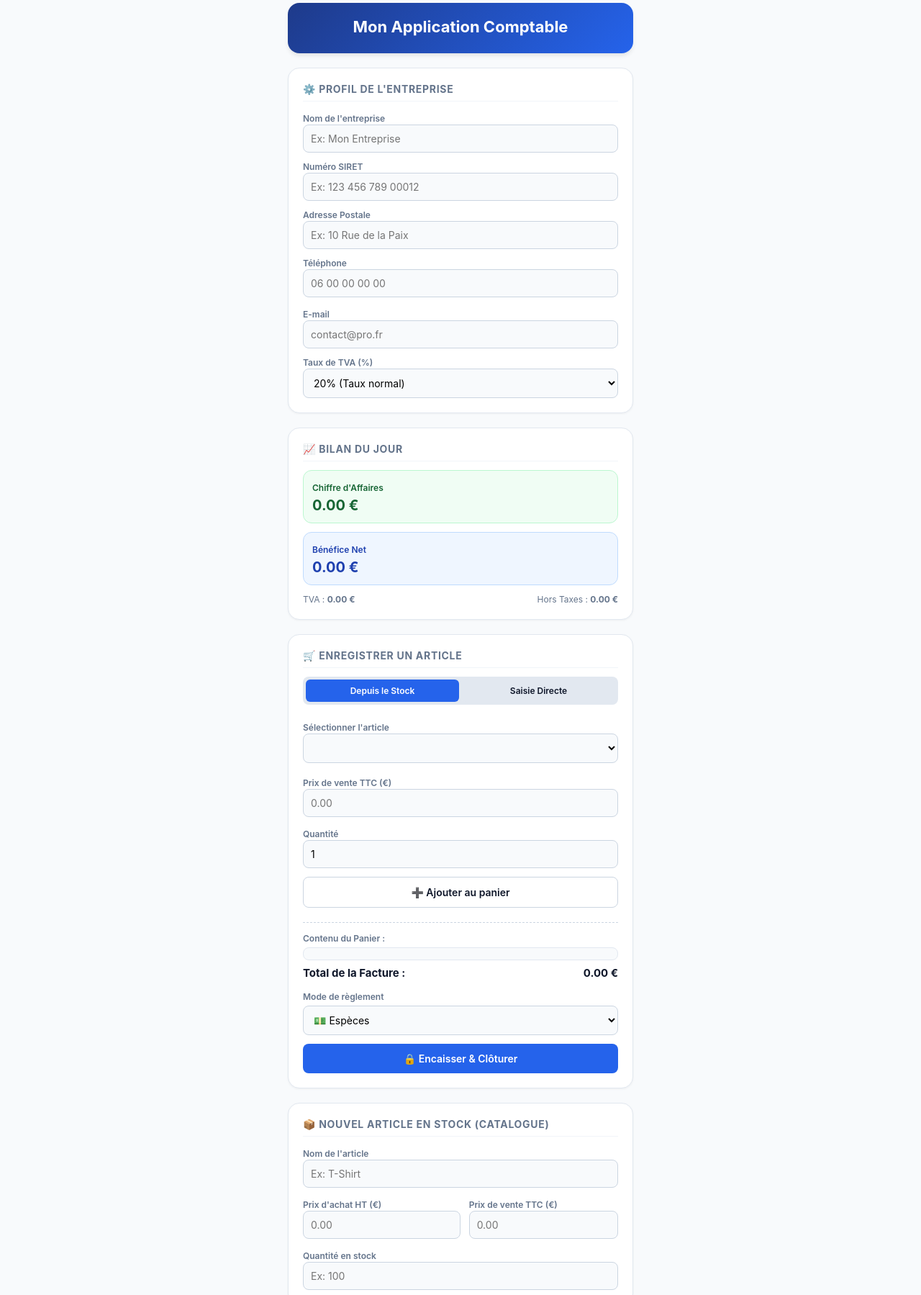
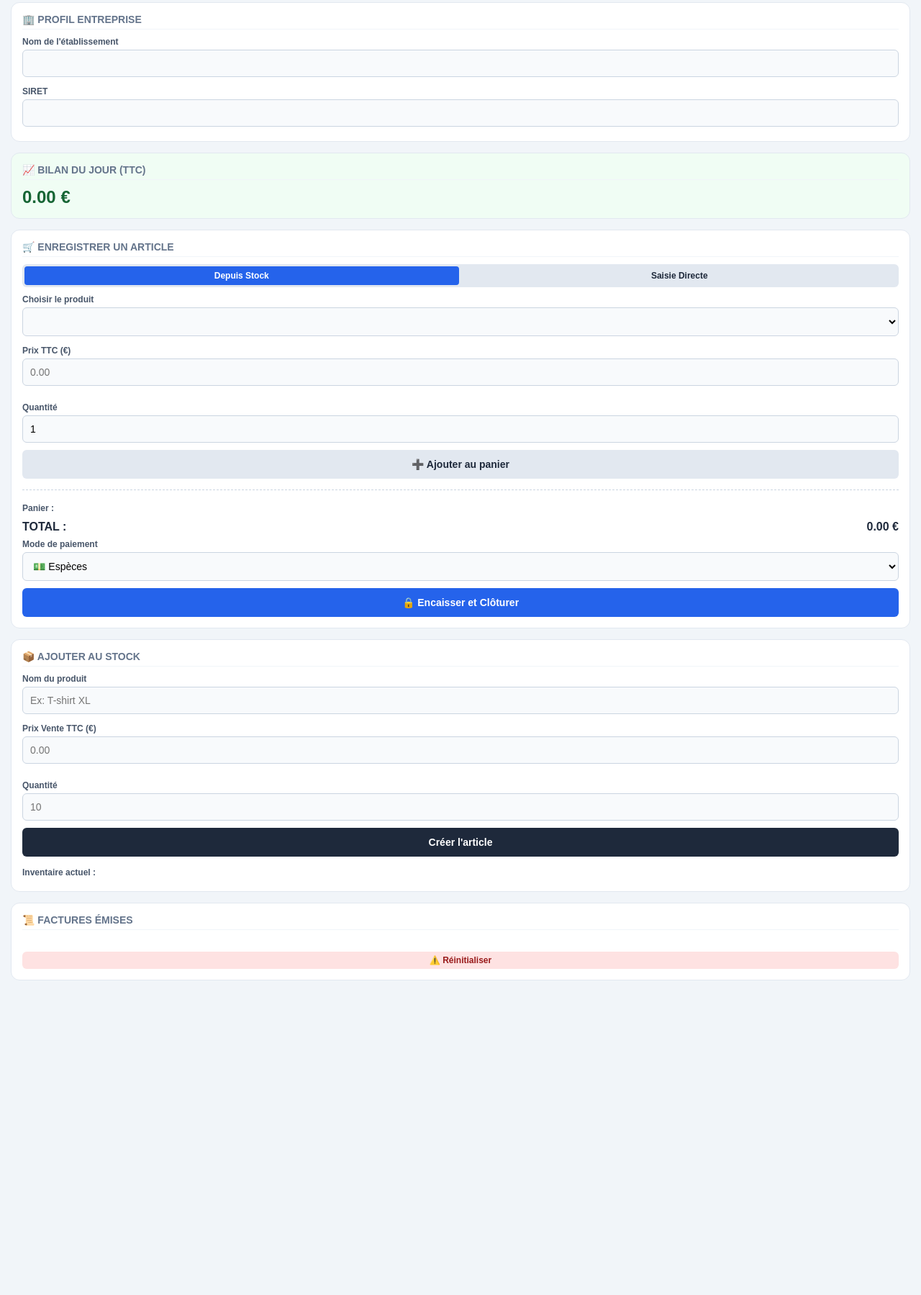
Before and after one commit to azertyiago-dotcom/Monappcompta, a website: page index.html in a window 1280 px wide. Shown: the part 12-1811 px from the top of the page at 72% size. After the commit the page ends 1404 px from the top, so only its background shows below. Drawn offline with Linux system fonts and the light colour scheme.

Commit message:
Update index.html

```diff
--- a/index.html
+++ b/index.html
@@ -3,182 +3,236 @@
 <head>
     <meta charset="UTF-8">
     <meta name="viewport" content="width=device-width, initial-scale=1.0">
-    <title>Compta Pro & Facturation</title>
+    <title>Compta Mobile</title>
     <style>
-        :root {
-            --primary: #2563eb; --primary-hover: #1d4ed8; --success: #16a34a;
-            --bg: #f8fafc; --card: #ffffff; --text: #0f172a; --text-light: #64748b;
-        }
-        * { box-sizing: border-box; margin: 0; padding: 0; font-family: -apple-system, BlinkMacSystemFont, "Segoe UI", Roboto, sans-serif; }
-        body { background: var(--bg); color: var(--text); padding: 16px; padding-bottom: 60px; }
-        .container { max-width: 480px; margin: 0 auto; display: flex; flex-direction: column; gap: 20px; }
-        header { background: linear-gradient(135deg, #1e3a8a, #2563eb); color: white; padding: 20px; border-radius: 16px; text-align: center; box-shadow: 0 4px 6px -1px rgba(0,0,0,0.1); }
-        .card { background: var(--card); padding: 20px; border-radius: 16px; border: 1px solid #e2e8f0; box-shadow: 0 1px 3px rgba(0,0,0,0.05); display: flex; flex-direction: column; gap: 12px; }
-        h2 { font-size: 14px; text-transform: uppercase; letter-spacing: 0.05em; color: var(--text-light); border-bottom: 1px solid #f1f5f9; padding-bottom: 8px; }
-        .grid-2 { display: grid; grid-template-cols: 1fr 1fr; gap: 12px; }
-        .stat-box { padding: 12px; border-radius: 12px; border: 1px solid #e2e8f0; }
-        .stat-ca { background: #f0fdf4; border-color: #bbf7d0; }
-        .stat-ben { background: #eff6ff; border-color: #bfdbfe; }
-        .stat-val { font-size: 20px; font-weight: 700; margin-top: 4px; }
-        label { font-size: 12px; font-weight: 600; color: var(--text-light); }
-        input, select { width: 100%; padding: 10px; border: 1px solid #cbd5e1; border-radius: 8px; font-size: 14px; background: #f8fafc; color: #000; }
-        button { width: 100%; padding: 12px; border: none; border-radius: 8px; font-size: 14px; font-weight: 600; cursor: pointer; transition: all 0.2s; display: block; text-align: center; }
-        .btn-primary { background: var(--primary); color: white; }
-        .btn-secondary { background: #0f172a; color: white; }
-        .btn-outline { background: white; border: 1px solid #cbd5e1; color: var(--text); }
+        * { box-sizing: border-box; margin: 0; padding: 0; font-family: sans-serif; }
+        body { background-color: #f1f5f9; color: #1e293b; padding: 15px; }
+        .box { background: white; padding: 15px; border-radius: 12px; margin-bottom: 15px; border: 1px solid #e2e8f0; }
+        h2 { font-size: 14px; color: #64748b; text-transform: uppercase; margin-bottom: 10px; border-bottom: 1px solid #f1f5f9; padding-bottom: 5px; }
+        label { display: block; font-size: 12px; font-weight: bold; margin: 8px 0 4px 0; color: #475569; }
+        input, select { width: 100%; padding: 10px; border: 1px solid #cbd5e1; border-radius: 6px; font-size: 14px; background: #f8fafc; margin-bottom: 5px; }
+        button { width: 100%; padding: 12px; border: none; border-radius: 6px; font-size: 14px; font-weight: bold; cursor: pointer; margin-top: 5px; }
+        .btn-blue { background: #2563eb; color: white; }
+        .btn-dark { background: #1e293b; color: white; }
+        .btn-gray { background: #e2e8f0; color: #1e293b; }
         .btn-danger { background: #fee2e2; color: #991b1b; }
-        .hidden { display: none !important; }
-        .badge { padding: 2px 6px; border-radius: 4px; font-size: 11px; font-weight: 600; }
-        .badge-stock { background: #e2e8f0; color: #000; }
-        .list-container { max-height: 160px; overflow-y: auto; border: 1px solid #e2e8f0; border-radius: 8px; background: #f8fafc; padding: 8px; font-size: 13px; }
-        .list-item { display: flex; justify-content: space-between; align-items: center; padding: 6px 0; border-bottom: 1px solid #e2e8f0; }
-        .flex-between { display: flex; justify-content: space-between; align-items: center; }
-        .tab-btn { flex: 1; padding: 8px; background: #e2e8f0; font-size: 12px; border-radius: 6px; text-align: center; font-weight: 600; cursor: pointer; }
-        .tab-btn.active { background: var(--primary); color: white; }
+        .grid { display: grid; grid-template-cols: 1fr 1fr; gap: 10px; }
+        .item-row { display: flex; justify-content: space-between; align-items: center; padding: 8px 0; border-bottom: 1px solid #f1f5f9; font-size: 13px; }
+        .hidden { display: none; }
+        .nav-tabs { display: flex; gap: 5px; background: #e2e8f0; padding: 3px; border-radius: 6px; margin-bottom: 10px; }
+        .tab { flex: 1; text-align: center; padding: 6px; font-size: 12px; font-weight: bold; border-radius: 4px; cursor: pointer; }
+        .tab.active { background: #2563eb; color: white; }
     </style>
-    <script src="https://cloudflare.com"></script>
 </head>
 <body>
 
-    <div class="container">
-        <!-- HEADER -->
-        <header>
-            <h1 style="font-size: 22px;"> Mon Application Comptable</h1>
-            <p id="current-date" style="font-size: 12px; margin-top: 4px; opacity: 0.9;"></p>
-        </header>
+    <!-- MON ENTREPRISE -->
+    <div class="box">
+        <h2>🏢 Profil Entreprise</h2>
+        <label>Nom de l'établissement</label>
+        <input type="text" id="ent-name" onchange="saveProfil()">
+        <label>SIRET</label>
+        <input type="text" id="ent-siret" onchange="saveProfil()">
+    </div>
 
-        <!-- CONFIGURATION ENTREPRISE -->
-        <div class="card">
-            <h2>⚙️ Profil de l'Entreprise</h2>
-            <div style="display: flex; flex-direction: column; gap: 8px;">
+    <!-- BILAN -->
+    <div class="box" style="background: #f0fdf4;">
+        <h2>📈 Bilan du Jour (TTC)</h2>
+        <div style="font-size: 24px; font-weight: bold; color: #166534;" id="txt-ca">0.00 €</div>
+    </div>
+
+    <!-- VENTE -->
+    <div class="box">
+        <h2>🛒 Enregistrer un Article</h2>
+
+        <div class="nav-tabs">
+            <div id="t-stock" class="tab active" onclick="setMode(false)">Depuis Stock</div>
+            <div id="t-libre" class="tab" onclick="setMode(true)">Saisie Directe</div>
+        </div>
+
+        <div id="v-stock">
+            <label>Choisir le produit</label>
+            <select id="sel-product" onchange="selectProd()"></select>
+        </div>
+
+        <div id="v-libre" class="hidden">
+            <label>Nom de l'article</label>
+            <input type="text" id="inp-name-libre" placeholder="Ex: Café emporter">
+        </div>
+
+        <div class="grid">
             <div>
-                    <label>Nom de l'entreprise</label>
-                    <input type="text" id="cfg-company" placeholder="Ex: Mon Entreprise" onkeyup="sauvegarderProfil()">
+                <label>Prix TTC (€)</label>
+                <input type="number" id="inp-price" step="0.01" placeholder="0.00">
             </div>
             <div>
-                    <label>Numéro SIRET</label>
-                    <input type="text" id="cfg-siret" placeholder="Ex: 123 456 789 00012" onkeyup="sauvegarderProfil()">
-                </div>
-                <div>
-                    <label>Adresse Postale</label>
-                    <input type="text" id="cfg-address" placeholder="Ex: 10 Rue de la Paix" onkeyup="sauvegarderProfil()">
-                </div>
-                <div class="grid-2">
-                    <div>
-                        <label>Téléphone</label>
-                        <input type="tel" id="cfg-phone" placeholder="06 00 00 00 00" onkeyup="sauvegarderProfil()">
-                    </div>
-                    <div>
-                        <label>E-mail</label>
-                        <input type="email" id="cfg-email" placeholder="contact@pro.fr" onkeyup="sauvegarderProfil()">
-                    </div>
-                </div>
-                <div>
-                    <label>Taux de TVA (%)</label>
-                    <select id="config-tva" onchange="rafraichirInterface()">
-                        <option value="20">20% (Taux normal)</option>
-                        <option value="10">10% (Restauration / Artisanat)</option>
-                        <option value="5.5">5.5% (Alimentaire)</option>
-                        <option value="0">0% (Auto-entrepreneur)</option>
-                    </select>
-                </div>
+                <label>Quantité</label>
+                <input type="number" id="inp-qty" value="1" min="1">
             </div>
         </div>
 
-        <!-- TABLEAU DE BORD -->
-        <div class="card">
-            <h2>📈 Bilan du Jour</h2>
-            <div class="grid-2">
-                <div class="stat-box stat-ca">
-                    <label style="color: #166534;">Chiffre d'Affaires</label>
-                    <div class="stat-val" id="stats-ca" style="color: #166534;">0.00 €</div>
-                </div>
-                <div class="stat-box stat-ben">
-                    <label style="color: #1e40af;">Bénéfice Net</label>
-                    <div class="stat-val" id="stats-benefice" style="color: #1e40af;">0.00 €</div>
-                </div>
-            </div>
-            <div class="flex-between" style="font-size: 12px; color: var(--text-light);">
-                <span>TVA : <strong id="stats-tva">0.00 €</strong></span>
-                <span>Hors Taxes : <strong id="stats-ht">0.00 €</strong></span>
+        <button class="btn-gray" onclick="addPanier()">➕ Ajouter au panier</button>
+
+        <div style="margin-top: 15px; border-top: 1px dashed #cbd5e1; padding-top: 10px;">
+            <label>Panier :</label>
+            <div id="liste-panier"></div>
+            <div style="display: flex; justify-content: space-between; font-weight: bold; margin-top: 10px;">
+                <span>TOTAL :</span>
+                <span id="txt-total-panier">0.00 €</span>
             </div>
         </div>
 
-        <!-- ENREGISTRER UNE VENTE -->
-        <div class="card">
-            <h2>🛒 Enregistrer un Article</h2>
+        <label>Mode de paiement</label>
+        <select id="sel-pay">
+            <option value="Espèces">💵 Espèces</option>
+            <option value="Chèque">✍️ Chèque</option>
+            <option value="Carte (SumUp)">💳 Carte Bancaire (SumUp)</option>
+        </select>
 
-            <div class="flex-between" style="background: #e2e8f0; padding: 4px; border-radius: 8px; gap: 4px; margin-bottom: 8px;">
-                <div id="tab-stock" class="tab-btn active" onclick="changerModeVente(false)">Depuis le Stock</div>
-                <div id="tab-libre" class="tab-btn" onclick="changerModeVente(true)">Saisie Directe</div>
+        <button class="btn-blue" onclick="encaisser()">🔒 Encaisser et Clôturer</button>
     </div>
 
-            <!-- Mode Stock -->
-            <div id="zone-vente-stock">
-                <label>Sélectionner l'article</label>
-                <select id="sale-product" onchange="actionSelectionProduit()"></select>
-            </div>
-
-            <!-- Mode Saisie Directe -->
-            <div id="zone-vente-libre" class="hidden">
-                <label>Nom de l'article vendu</label>
-                <input type="text" id="sale-product-manual" placeholder="Ex: Article direct">
-            </div>
-
-            <div class="grid-2" style="margin-top: 4px;">
+    <!-- INVENTAIRE -->
+    <div class="box">
+        <h2>📦 Ajouter au Stock</h2>
+        <label>Nom du produit</label>
+        <input type="text" id="stk-name" placeholder="Ex: T-shirt XL">
+        <div class="grid">
             <div>
-                    <label>Prix de vente TTC (€)</label>
-                    <input type="number" id="sale-price" step="0.01" placeholder="0.00">
+                <label>Prix Vente TTC (€)</label>
+                <input type="number" id="stk-price" step="0.01" placeholder="0.00">
             </div>
             <div>
                 <label>Quantité</label>
-                    <input type="number" id="sale-qty" value="1" min="1">
+                <input type="number" id="stk-qty" placeholder="10">
             </div>
         </div>
+        <button class="btn-dark" onclick="createStock()">Créer l'article</button>
 
-            <button class="btn-outline" onclick="ajouterAuPanier()">➕ Ajouter au panier</button>
-
-            <!-- PANIER -->
-            <div style="border-top: 1px dashed #cbd5e1; padding-top: 10px; margin-top: 8px;">
-                <label>Contenu du Panier :</label>
-                <div class="list-container" id="panier-liste" style="margin-top: 4px; max-height: 100px;"></div>
-                <div class="flex-between" style="font-weight: 700; margin-top: 8px; font-size: 15px;">
-                    <span>Total de la Facture :</span>
-                    <span id="panier-total">0.00 €</span>
-                </div>
+        <label style="margin-top: 15px;">Inventaire actuel :</label>
+        <div id="liste-stock"></div>
     </div>
 
-            <div>
-                <label>Mode de règlement</label>
-                <select id="sale-payment" style="margin-top: 4px;">
-                    <option value="Espèces">💵 Espèces</option>
-                    <option value="Chèque">✍️ Chèque</option>
-                    <option value="Virement">🏦 Virement</option>
-                    <option value="Carte (SumUp)">💳 Carte Bancaire (SumUp)</option>
-                </select>
+    <!-- HISTORIQUE -->
+    <div class="box">
+        <h2>📜 Factures Émises</h2>
+        <div id="liste-historique"></div>
+        <button class="btn-danger" onclick="clearAll()" style="margin-top: 20px; font-size: 12px; padding: 5px;">⚠️ Réinitialiser</button>
     </div>
 
-            <button class="btn-primary" onclick="validerTouteLaVente()">🔒 Encaisser & Clôturer</button>
-        </div>
+    <script>
+        let stocks = JSON.parse(localStorage.getItem('stk_data')) || [];
+        let ventes = JSON.parse(localStorage.getItem('vnt_data')) || [];
+        let profil = JSON.parse(localStorage.getItem('prf_data')) || { name: "", siret: "" };
+        let panier = [];
+        let isLibre = false;
 
-        <!-- STOCKS -->
-        <div class="card">
-            <h2>📦 Nouvel Article en Stock (Catalogue)</h2>
-            <div class="grid-2">
-                <div style="grid-column: span 2;">
-                    <label>Nom de l'article</label>
-                    <input type="text" id="stock-name" placeholder="Ex: T-Shirt">
-                </div>
-                <div>
-                    <label>Prix d'achat HT (€)</label>
-                    <input type="number" id="stock-cost" step="0.01" placeholder="0.00">
-                </div>
-                <div>
-                    <label>Prix de vente TTC (€)</label>
-                    <input type="number" id="stock-price" step="0.01" placeholder="0.00">
-                </div>
-                <div style="grid-column: span 2;">
-                    <label>Quantité en stock</label>
-                    <input type="number" id="stock-qty-init" placeholder="Ex: 100">
-                </div>
-            </div>
+        // Charger profil
+        document.getElementById('ent-name').value = profil.name || "";
+        document.getElementById('ent-siret').value = profil.siret || "";
+
+        function saveProfil() {
+            profil.name = document.getElementById('ent-name').value;
+            profil.siret = document.getElementById('ent-siret').value;
+            localStorage.setItem('prf_data', JSON.stringify(profil));
+        }
+
+        function setMode(mode) {
+            isLibre = mode;
+            document.getElementById('t-stock').className = mode ? "tab" : "tab active";
+            document.getElementById('t-libre').className = mode ? "tab active" : "tab";
+            document.getElementById('v-stock').className = mode ? "hidden" : "";
+            document.getElementById('v-libre').className = mode ? "" : "hidden";
+            document.getElementById('inp-price').value = "";
+            if(!mode) selectProd();
+        }
+
+        function selectProd() {
+            if(isLibre) return;
+            const id = document.getElementById('sel-product').value;
+            const item = stocks.find(p => p.id === id);
+            if(item) document.getElementById('inp-price').value = item.price;
+        }
+
+        function createStock() {
+            const name = document.getElementById('stk-name').value.trim();
+            const price = parseFloat(document.getElementById('stk-price').value);
+            const qty = parseInt(document.getElementById('stk-qty').value);
+
+            if(!name || isNaN(price) || isNaN(qty)) {
+                alert("Remplissez toutes les cases du stock.");
+                return;
+            }
+
+            stocks.push({ id: "ID-" + Date.now(), name, price, qty });
+            document.getElementById('stk-name').value = "";
+            document.getElementById('stk-price').value = "";
+            document.getElementById('stk-qty').value = "";
+            render();
+        }
+
+        function addPanier() {
+            const qty = parseInt(document.getElementById('inp-qty').value);
+            const price = parseFloat(document.getElementById('inp-price').value);
+
+            if(isNaN(price) || qty < 1) {
+                alert("Prix ou quantité incorrect.");
+                return;
+            }
+
+            let name = "";
+            let pId = "MANUEL";
+
+            if(isLibre) {
+                name = document.getElementById('inp-name-libre').value.trim();
+                if(!name) { alert("Entrez le nom de l'article."); return; }
+            } else {
+                const id = document.getElementById('sel-product').value;
+                const idx = stocks.findIndex(p => p.id === id);
+                if(idx === -1) { alert("Sélectionnez un article."); return; }
+                if(stocks[idx].qty < qty) { alert("Pas assez de stock."); return; }
+                name = stocks[idx].name;
+                pId = stocks[idx].id;
+            }
+
+            panier.push({ pId, name, qty, price, total: price * qty });
+            document.getElementById('inp-name-libre').value = "";
+            document.getElementById('inp-price').value = "";
+            document.getElementById('inp-qty').value = "1";
+            render();
+        }
+
+        function removePanier(idx) {
+            panier.splice(idx, 1);
+            render();
+        }
+
+        function encaisser() {
+            if(panier.length === 0) { alert("Le panier est vide."); return; }
+            const payMode = document.getElementById('sel-pay').value;
+
+            // Déduire les stocks si ce n'est pas une saisie directe
+            panier.forEach(item => {
+                if(item.pId !== "MANUEL") {
+                    const idx = stocks.findIndex(p => p.id === item.pId);
+                    if(idx !== -1) stocks[idx].qty -= item.qty;
+                }
+            });
+
+            let totalFacture = 0;
+            panier.forEach(i => totalFacture += i.total);
+
+            const fRef = "FAC-" + Math.floor(1000 + Math.random() * 9000);
+            const nouvelleVente = {
+                id: fRef,
+                date: new Date().toLocaleDateString('fr-FR'),
+                total: totalFacture,
+                payment: payMode,
+                details: [...panier]
+            };
+
+            ventes.push(nouvelleVente);
+            panier = [];
+            render();
+
+            if(payMode === "Carte (SumUp)") {
```
Lines whose indentation alone changed are shown as unchanged.
